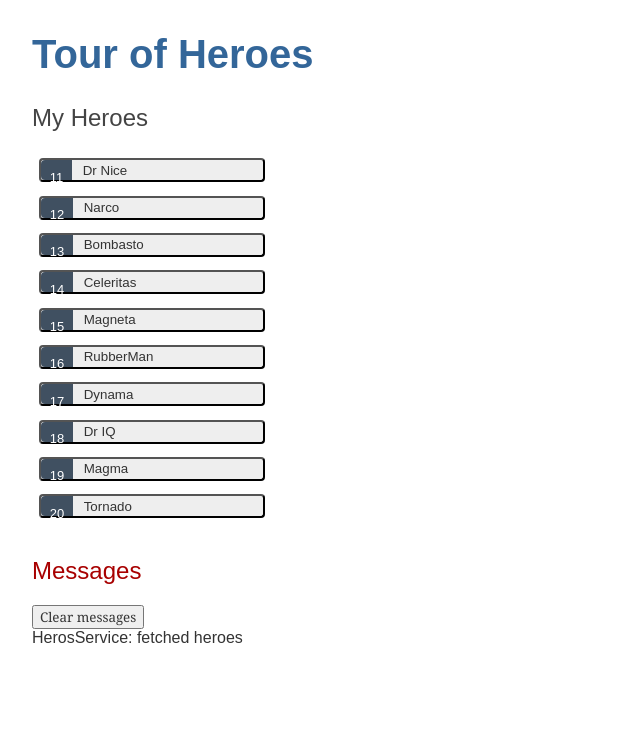
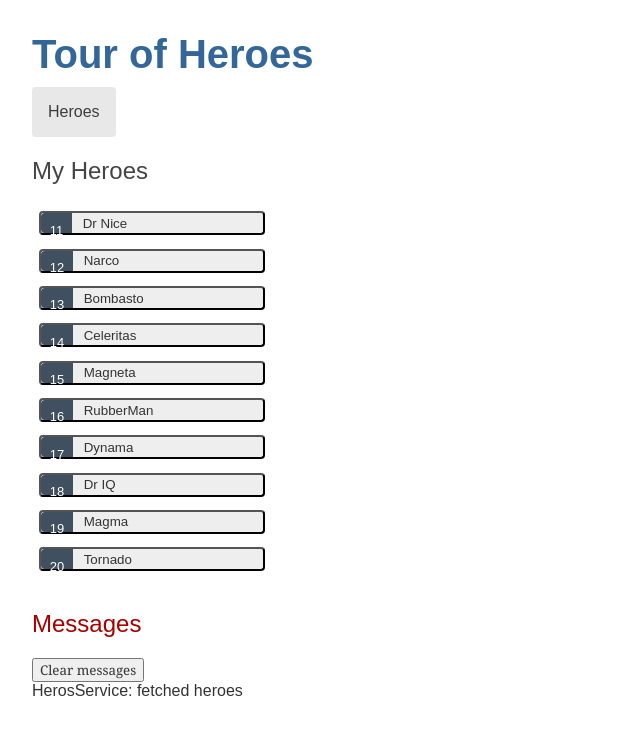
Before and after one commit to GaiaRossi/angular-tutorial-app, an Angular app: page /heroes in a window 1280 px wide. Before the commit this address led to /. Shown: the top 734 px of the page, without its empty margins (0-640 px from the left). Built offline with nearby package versions, Linux system fonts and the light colour scheme.

Commit message:
aggiunto routing

```diff
--- a/src/app/app-routing.module.ts
+++ b/src/app/app-routing.module.ts
@@ -1,7 +1,13 @@
 import { NgModule } from '@angular/core';
 import { RouterModule, Routes } from '@angular/router';
+import { HeroesComponent } from './heroes/heroes.component';
 
-const routes: Routes = [];
+const routes: Routes = [
+  {
+    path: 'heroes',
+    component: HeroesComponent
+  }
+];
 
 @NgModule({
   imports: [RouterModule.forRoot(routes)],
--- a/src/app/app.component.css
+++ b/src/app/app.component.css
@@ -0,0 +1,21 @@
+/* AppComponent's private CSS styles */
+h1 {
+    margin-bottom: 0;
+  }
+  nav a {
+    padding: 1rem;
+    text-decoration: none;
+    margin-top: 10px;
+    display: inline-block;
+    background-color: #e8e8e8;
+    color: #3d3d3d;
+    border-radius: 4px;
+  }
+
+  nav a:hover {
+    color: white;
+    background-color: #42545C;
+  }
+  nav a.active {
+    background-color: black;
+  }
--- a/src/app/app.component.html
+++ b/src/app/app.component.html
@@ -1,3 +1,6 @@
 <h1>{{title}}</h1>
-<app-heroes></app-heroes>
+<nav>
+    <a routerLink="/heroes">Heroes</a>
+</nav>
+<router-outlet></router-outlet>
 <app-messages></app-messages>
```
